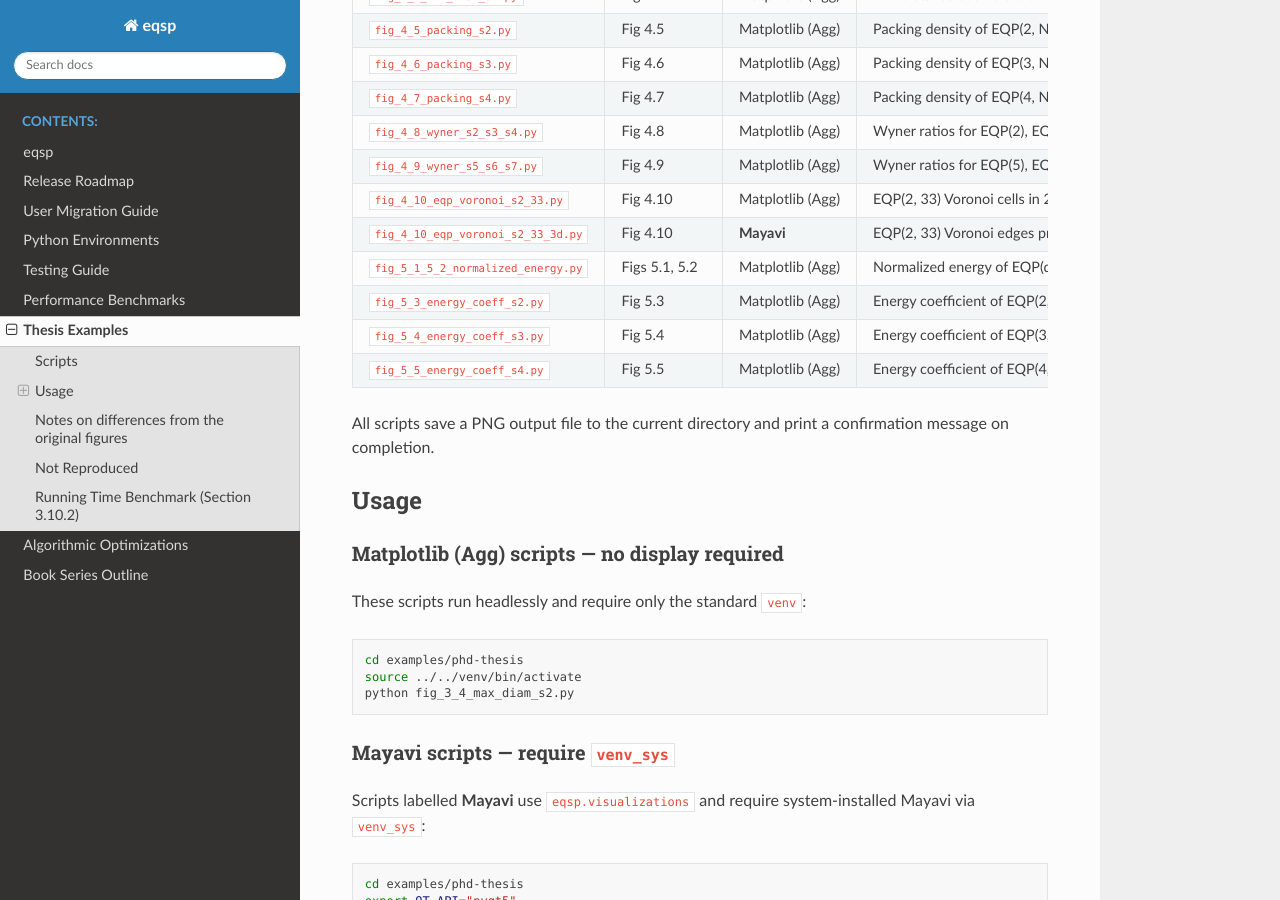
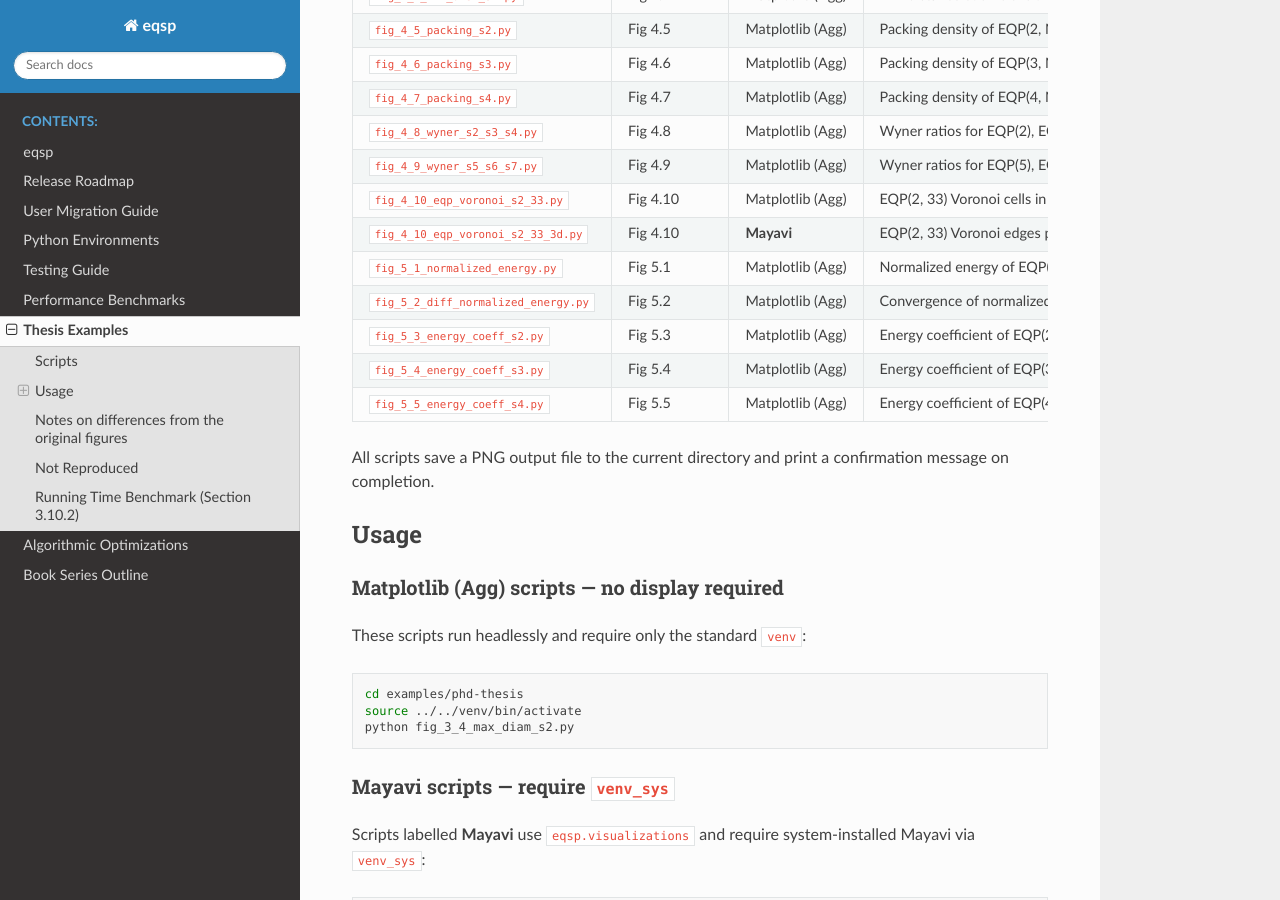
Before and after one commit to penguian/eqsp, a Sphinx documentation site: the page built from doc/phd-thesis-examples.md, in a window 1280 px wide and 900 px high, scrolled down 793 px. Built offline with Sphinx 7.4.7 and the Read the Docs theme 3.1.0, drawn with Linux system fonts in a browser that asks for light colours.

Commit message:
Address remaining pull request #8 comments

```diff
--- a/doc/phd-thesis-examples.md
+++ b/doc/phd-thesis-examples.md
@@ -30,7 +30,8 @@ results originally computed in Matlab using the EQ Sphere Partitioning Toolbox.
 | `fig_4_9_wyner_s5_s6_s7.py` | Fig 4.9 | Matplotlib (Agg) | Wyner ratios for EQP(5), EQP(6), EQP(7), N=2..20,000 |
 | `fig_4_10_eqp_voronoi_s2_33.py` | Fig 4.10 | Matplotlib (Agg) | EQP(2, 33) Voronoi cells in 2D stereographic projection (headless) |
 | `fig_4_10_eqp_voronoi_s2_33_3d.py` | Fig 4.10 | **Mayavi** | EQP(2, 33) Voronoi edges projected back to S² in 3D |
-| `fig_5_1_5_2_normalized_energy.py` | Figs 5.1, 5.2 | Matplotlib (Agg) | Normalized energy of EQP(d, N), d=2,3,4 |
+| `fig_5_1_normalized_energy.py` | Fig 5.1 | Matplotlib (Agg) | Normalized energy of EQP(d, N), d=2,3,4 |
+| `fig_5_2_diff_normalized_energy.py` | Fig 5.2 | Matplotlib (Agg) | Convergence of normalized energy |
 | `fig_5_3_energy_coeff_s2.py` | Fig 5.3 | Matplotlib (Agg) | Energy coefficient of EQP(2, N), N=2..20,000 |
 | `fig_5_4_energy_coeff_s3.py` | Fig 5.4 | Matplotlib (Agg) | Energy coefficient of EQP(3, N), N=2..20,000 |
 | `fig_5_5_energy_coeff_s4.py` | Fig 5.5 | Matplotlib (Agg) | Energy coefficient of EQP(4, N), N=2..20,000 |
```
Also changed, not shown: doc/testing_guide.md (+1 -1 lines), 2 other files.
